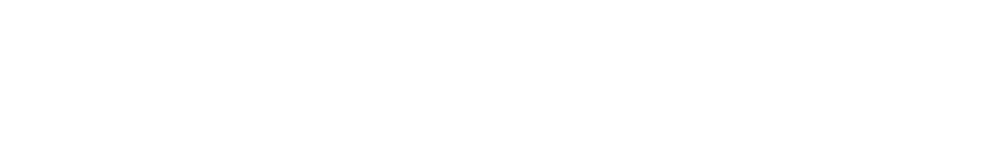
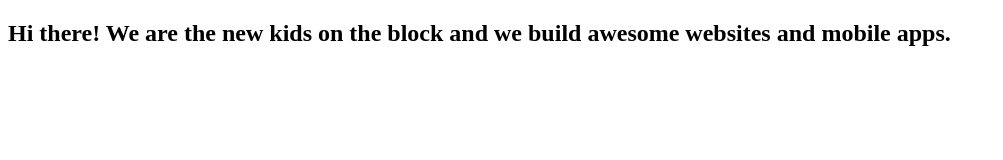
Before and after one commit to Yevheniibsk/projectCUDA, a plain HTML site: page index.html in a window 1280 px wide. Shown: the whole page, without its empty margins (0-1003 px from the left). Drawn offline with Linux system fonts and the light colour scheme.

Commit message:
add h1 welcome

```diff
--- a/index.html
+++ b/index.html
@@ -7,7 +7,11 @@
 	</head>
 	<body>
 		<header></header>
-		<section class="welkome"> <!--Yevhenii--> </section>
+		<section class="welkome">
+			<!--Yevhenii-->
+			<h1>Hi there! We are the new kids on the block
+			and we build awesome websites and mobile apps.</h1>
+		</section>
 		<section class="services"></section>
 		<section class="team"></section>
 		<section class="skills"></section>
```
